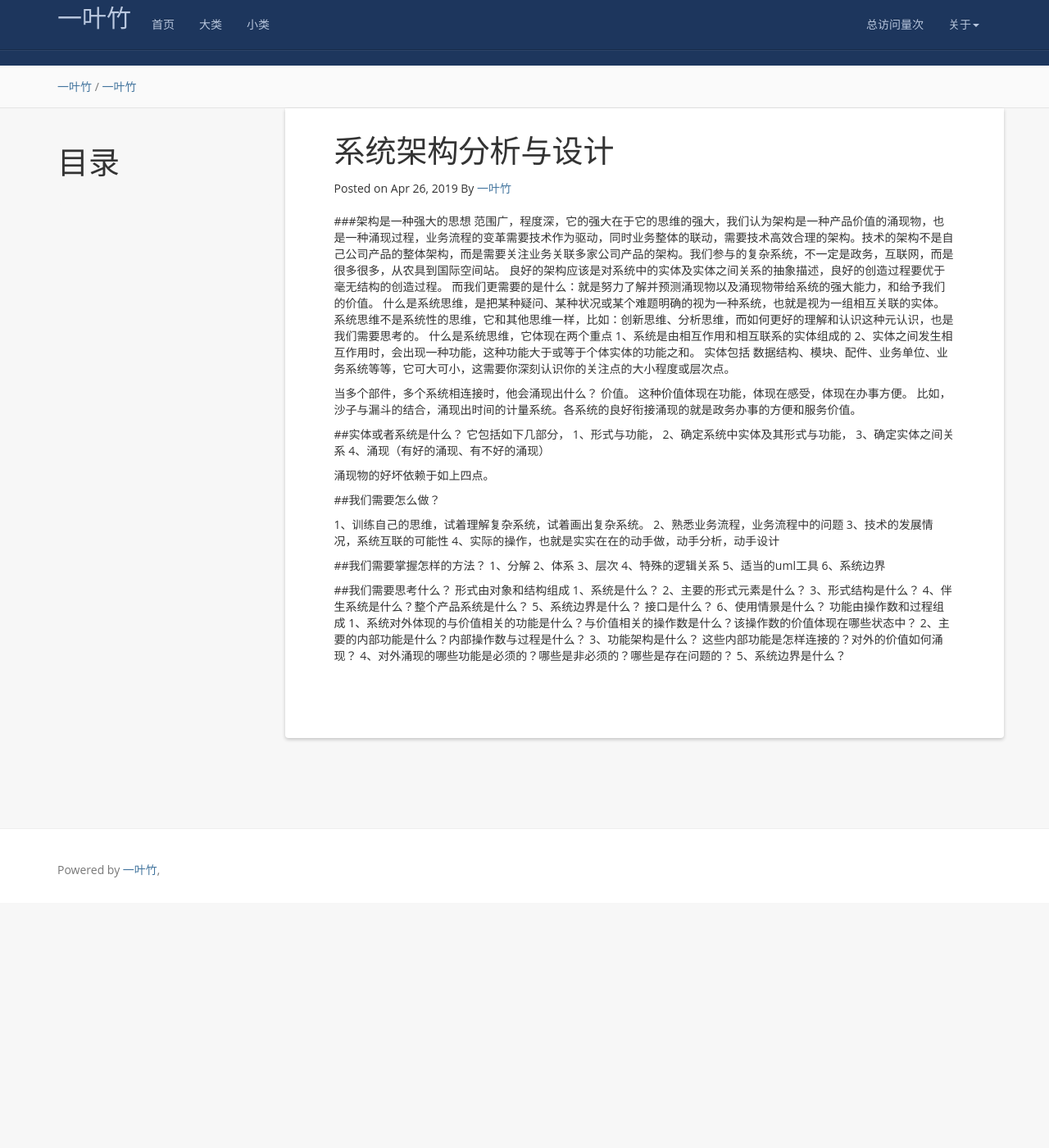
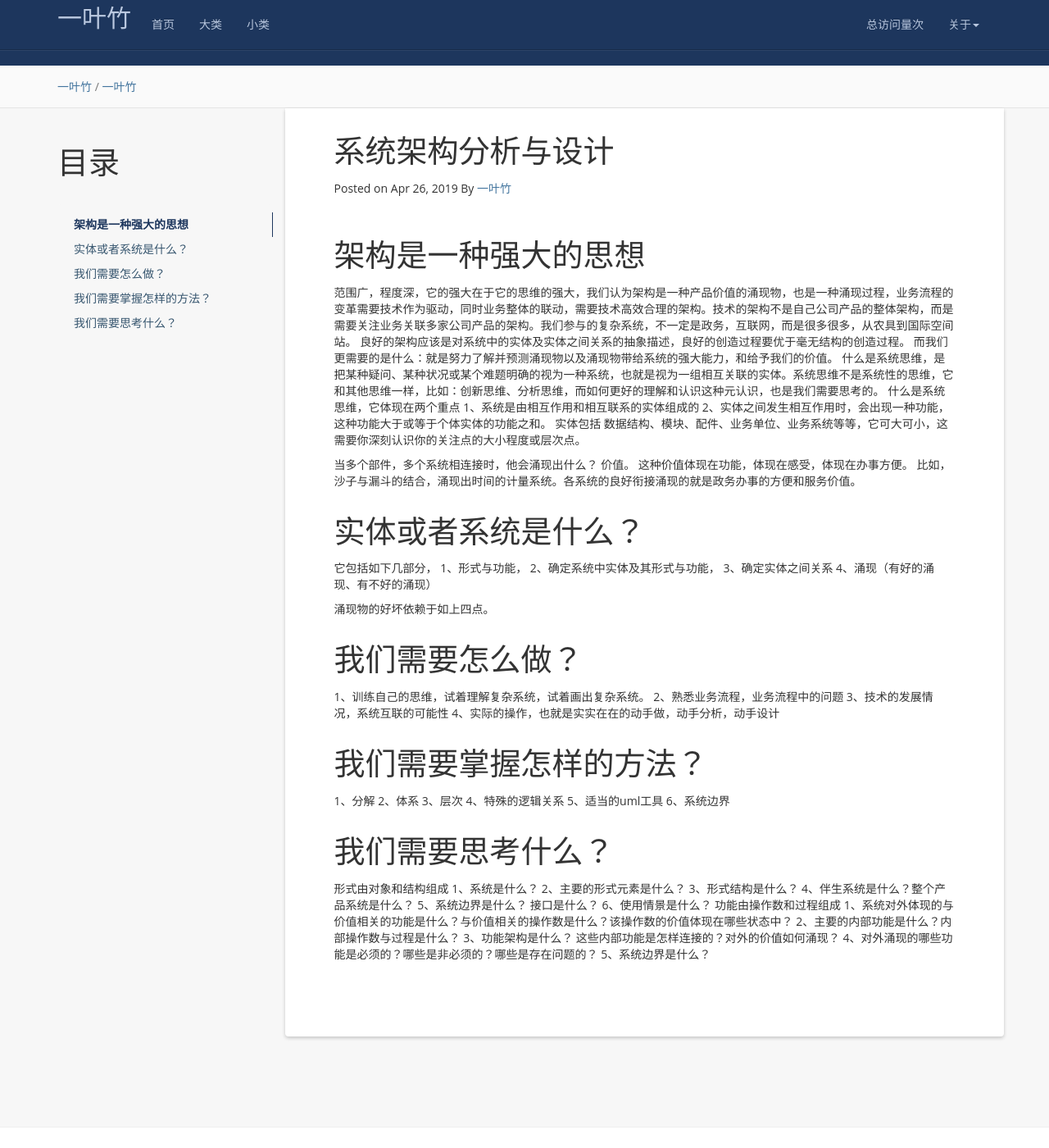
Before and after one commit to wybqq/blog, a Jekyll site: the page built from _posts/2019-04-26-系统架构分析与设计.md, in a window 1280 px wide and 1400 px high, scrolled down 215 px. Shown: the whole window at 82% size. Built offline with Jekyll 4.4.1, drawn with Linux system fonts in a browser that asks for light colours; nearby versions of some CDN libraries; comment, search, counter and statistics services are not loaded; before the commit the page ends 1316 px from its top, so only the background shows below that.

Commit message:
Update 2019-04-26-系统架构分析与设计.md

```diff
--- a/_posts/2019-04-26-系统架构分析与设计.md
+++ b/_posts/2019-04-26-系统架构分析与设计.md
@@ -11,7 +11,10 @@ tag: 一叶竹
 
 
 
-###架构是一种强大的思想
+架构是一种强大的思想
+====================================
+
+
 范围广，程度深，它的强大在于它的思维的强大，我们认为架构是一种产品价值的涌现物，也是一种涌现过程，业务流程的变革需要技术作为驱动，同时业务整体的联动，需要技术高效合理的架构。技术的架构不是自己公司产品的整体架构，而是需要关注业务关联多家公司产品的架构。我们参与的复杂系统，不一定是政务，互联网，而是很多很多，从农具到国际空间站。
 良好的架构应该是对系统中的实体及实体之间关系的抽象描述，良好的创造过程要优于毫无结构的创造过程。
 而我们更需要的是什么：就是努力了解并预测涌现物以及涌现物带给系统的强大能力，和给予我们的价值。
@@ -24,7 +27,8 @@ tag: 一叶竹
 当多个部件，多个系统相连接时，他会涌现出什么？ 价值。 这种价值体现在功能，体现在感受，体现在办事方便。
 比如，沙子与漏斗的结合，涌现出时间的计量系统。各系统的良好衔接涌现的就是政务办事的方便和服务价值。
 
-##实体或者系统是什么？
+实体或者系统是什么？
+====================================
 它包括如下几部分，
 1、形式与功能，
 2、确定系统中实体及其形式与功能，
@@ -33,14 +37,16 @@ tag: 一叶竹
 
 涌现物的好坏依赖于如上四点。
 
-##我们需要怎么做？
+我们需要怎么做？
+====================================
 
 1、训练自己的思维，试着理解复杂系统，试着画出复杂系统。
 2、熟悉业务流程，业务流程中的问题
 3、技术的发展情况，系统互联的可能性
 4、实际的操作，也就是实实在在的动手做，动手分析，动手设计
 
-##我们需要掌握怎样的方法？
+我们需要掌握怎样的方法？
+====================================
 1、分解
 2、体系
 3、层次
@@ -48,7 +54,8 @@ tag: 一叶竹
 5、适当的uml工具
 6、系统边界
 
-##我们需要思考什么？
+我们需要思考什么？
+====================================
 形式由对象和结构组成
 1、系统是什么？
 2、主要的形式元素是什么？
```
